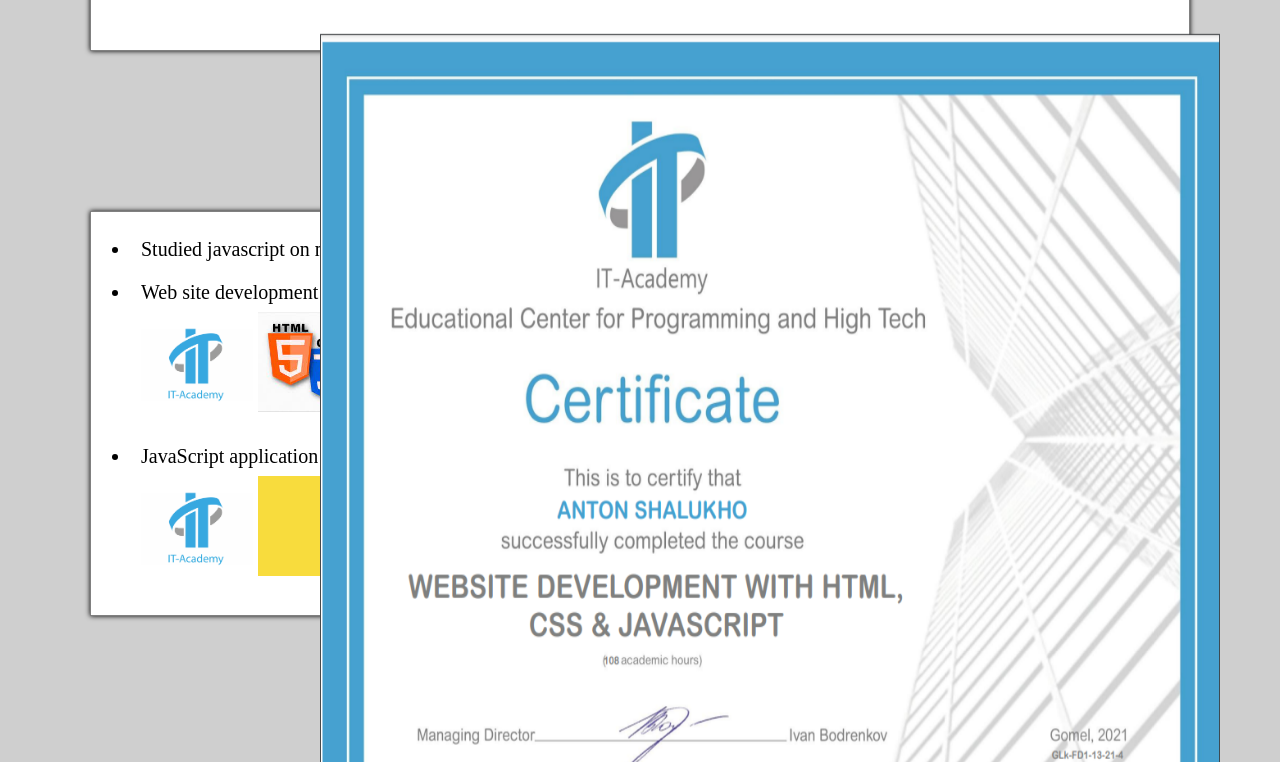
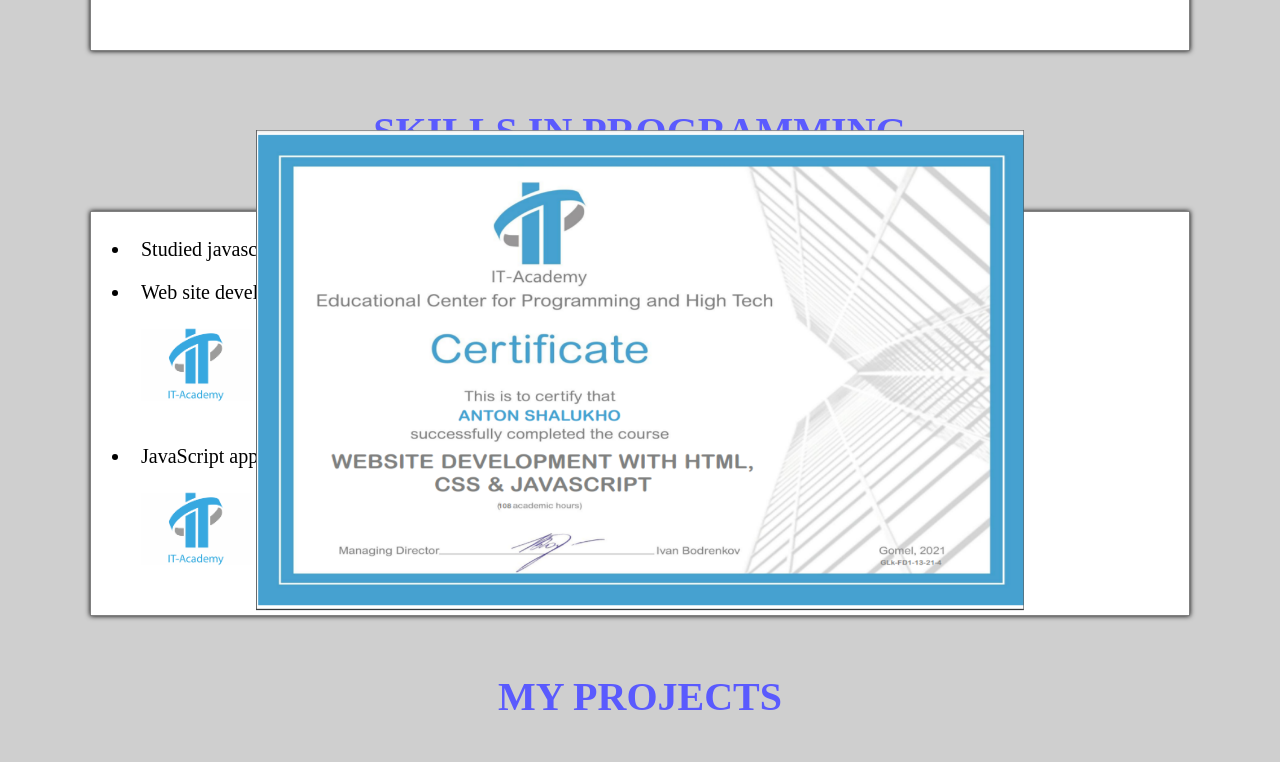
Before and after one commit to AntonSheluho/resume, a plain HTML site: page index.html in a window 1280 px wide. Both pictures are taken after a click on the picture 474 px from the left and 1981 px from the top of the page. Shown: the part 1619-2381 px from the top of the page. Drawn offline with Linux system fonts and the light colour scheme.

Commit message:
remustered

```diff
--- a/css/styles.css
+++ b/css/styles.css
@@ -99,10 +99,10 @@
 
 .bigList {
     position: fixed;
-    top: 8vh;
-    left: 25vw;
-    width: 900px;
-    height: 800px;
+    top: 20vh;
+    left: 20vw;
+    width: 60vw;
+    height: 60vh;
     z-index: 5;
     transition-duration: 300ms;
 }
```
